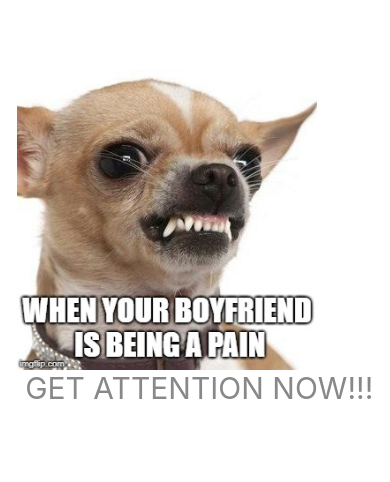
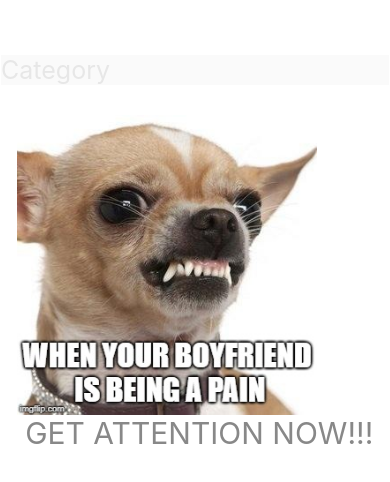
Before and after one commit to marketgai/gfApp, a React Native app: screen / in a window 390 px wide. Shown: the part 184-666 px from the top of the page. Built offline with nearby package versions, Linux system fonts and the light colour scheme.

Commit message:
category works but case sensitive

```diff
--- a/App.js
+++ b/App.js
@@ -1,27 +1,25 @@
 import { apisAreAvailable } from 'expo';
 import { StatusBar } from 'expo-status-bar';
 import React, { Component } from 'react';
-import { Image, StyleSheet, TouchableOpacity, Text, View } from 'react-native';
+import { Image, StyleSheet, TouchableOpacity, Text, View, TextInput } from 'react-native';
 import logo from './assets/annoyed.png';
-import sendSMS from 'react-native-sms';
+// import sendSMS from 'react-native-sms';
 import * as SMS from 'expo-sms';
 import axios from 'axios';
 
 const getMsg = (group, callback) => {
-  //this is correct endpoint... was working
   axios
     .get(`http://54.151.32.166:5555/message/${group}`)
     .then((response) => {
-      console.log('response', JSON.stringify(response.data[0].message));
       callback(null, JSON.stringify(response.data[0].message));
     })
     .catch((err) => callback(err));
 };
 
-const smsFunc = async () => {
+const smsFunc = async (category) => {
   // alert('ANNOYING BOYFRIEND NOW');
   try {
-    const msg = await getMsg('attention', (err, result) => {
+    const msg = await getMsg(category, (err, result) => {
       SMS.sendSMSAsync([ '16505041488' ], result);
       console.log('result', result);
     });
@@ -31,26 +29,34 @@ const smsFunc = async () => {
 };
 
 class gfApp extends Component {
+  constructor(props) {
+    super(props);
+    this.state = {
+      category : '',
+      phone    : ''
+    };
+  }
+
   render() {
     return (
       <View style={styles.container}>
-        {/* <Image source={logo} style={{width: 300, height: 300}} />
-
-        <Text style={{color: '#888', fontSize: 18}}>ATTENTION NOW!!!</Text> */}
+        <TextInput
+          style={{
+            fontSize        : 25,
+            margin          : 30,
+            color           : '#e7e7e7',
+            backgroundColor : '#fafafa'
+          }}
+          placeholder="Category"
+          value={this.state.category}
+          onChangeText={(category) => {
+            this.setState({ category });
+          }}
+        />
         <TouchableOpacity
           onPress={() => {
-            // const test = await alert('ANNOYING BOYFRIEND NOW');
-            smsFunc();
-          }
-          // async () => {
-          // alert('ANNOYING BOYFRIEND NOW');
-          // const status = await SMS.sendSMSAsync(
-          //   ['14086366067', '16505041488'],
-          //   'PAY ATTENTION TO ME NOWWWW!!!',
-          // );
-          // console.log(status);
-          // }
-          }
+            smsFunc(this.state.category);
+          }}
           style={{ backgroundColor: 'white' }}
         >
           <Image source={logo} style={{ width: 300, height: 300 }} />
@@ -64,6 +70,22 @@ class gfApp extends Component {
     );
   }
 }
+
+const styles = StyleSheet.create({
+  container : {
+    flex            : 1,
+    backgroundColor : '#fff',
+    alignItems      : 'center',
+    justifyContent  : 'center'
+  }
+  // header    : {
+  //   flex            : 1,
+  //   height          : 20,
+  //   backgroundColor : 'red',
+  //   alignItems      : 'center',
+  //   justifyContent  : 'center'
+  // }
+});
 
 export default gfApp;
 
@@ -89,15 +111,6 @@ export default gfApp;
 //   console.log(status);
 // }
 
-const styles = StyleSheet.create({
-  container : {
-    flex            : 1,
-    backgroundColor : '#fff',
-    alignItems      : 'center',
-    justifyContent  : 'center'
-  }
-});
-
 // const { result } = await SMS.sendSMSAsync(
 //   ['16504777004', '9876543210'],
 //   'My sample HelloWorld message',
```
